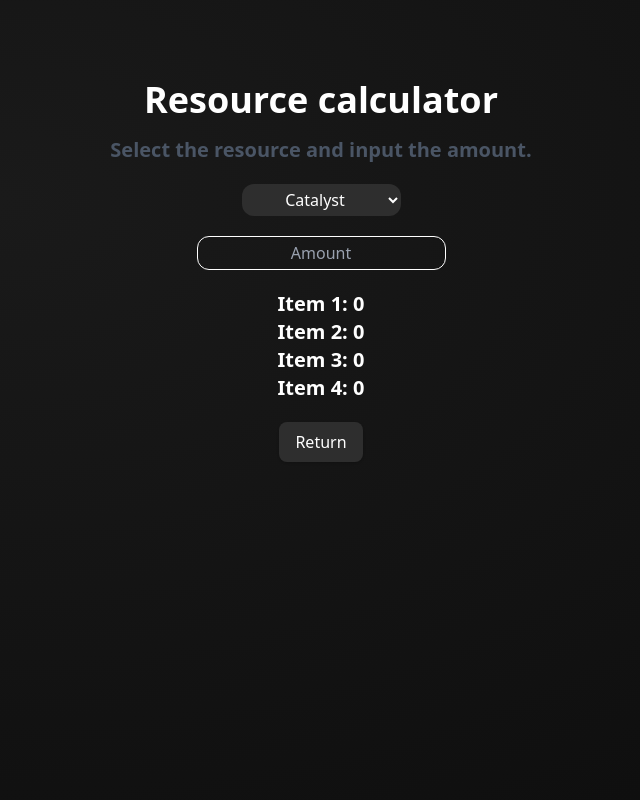
After one commit to Paasdag/TFD-Helper-Website, a Flask app: page /calc/resource_calc in a window 1280 px wide. The commit adds this page. Shown: the whole page, without its empty margins (319-959 px from the left). Run offline with Flask 3, Linux system fonts and the light colour scheme.

Commit message:
Added a resource calculator

```diff
--- a/app.py
+++ b/app.py
@@ -6,7 +6,7 @@ import os
 load_dotenv()
 
 # Development variable is used to run the server locally, turn off to make it run on vercel.
-development = False
+development = True
 app = Flask(__name__)
 
 SECRET_KEY = os.environ.get("secret_key")
@@ -71,13 +71,10 @@ def user_profile():
     latest = Metric.query.get(1)
     return render_template('dashboard.html', metrics=latest)
 
-@app.route("/calc/catalyst")
+@app.route("/calc/resource_calc")
 def catalystcalc():
-    return render_template("/calc/catalyst.html")
+    return render_template("/calc/resource_calculator.html")
 
-@app.route("/calc/energy_activator")
-def energy_activator_calc():
-    return render_template("/calc/energy_activator.html")
 
 @app.route("/calc")
 def calc_index():
--- /dev/null
+++ b/static/javascript/resource_calculator.js
@@ -0,0 +1,31 @@
+const conversionsMap = {
+  energy_activator: [
+    { name: "Low-carbon Activator", labelId: "value_1", valueId: "value_1", rate: 55 },
+    { name: "Conductive Metallic Foil", labelId: "value_2", valueId: "value_2", rate: 25 },
+    { name: "Heat-plasma Battery", labelId: "value_3", valueId: "value_3", rate: 55 },
+    { name: "Polyatomic Ion Particle", labelId: "value_4", valueId: "value_4", rate: 72 }
+  ],
+  catalyst: [
+    { name: "Murky Energy Residue", labelId: "name_1", valueId: "value_1", rate: 8 },
+    { name: "Macromolecule Biogel", labelId: "name_2", valueId: "value_2", rate: 22 },
+    { name: "Mixed Energy Residue", labelId: "name_3", valueId: "value_3", rate: 8 },
+    { name: "Advanced Neural Circut", labelId: "name_4", valueId: "value_4", rate: 18 }
+  ]
+}
+
+function calculate() {
+    const selectedPage = document.getElementById("conversion_selector").value
+    const inputValue = parseInt(document.getElementById("input_value").value)
+    if (isNaN(inputValue) || inputValue < 0) return
+
+    const conversion = conversionsMap[selectedPage]
+    if (!conversion) return
+
+    for (const { name, labelId, valueId, rate } of conversion) {
+      const labelElem = document.getElementById(labelId)
+      if (labelElem) labelElem.innerText = name
+
+      const valueElem = document.getElementById(valueId)
+      if (valueElem) valueElem.innerText = inputValue * rate
+    }
+}
--- /dev/null
+++ b/templates/calc/resource_calculator.html
@@ -0,0 +1,32 @@
+<!DOCTYPE html>
+<html lang="en">
+<head>
+    <meta charset="UTF-8">
+    <meta name="viewport" content="width=device-width, initial-scale=1.0">
+    <title>TFD Helper</title>
+    <script src="https://cdn.jsdelivr.net/npm/@tailwindcss/browser@4"></script>
+    <script src="/static/javascript/resource_calculator.js"></script>
+</head>
+<body class="bg-radial-[at_25%_25%] from-[#1A1A1A] to-[#0D0D0D] min-h-screen text-white">
+    <main class="items-center flex flex-col text-center">
+        <h1 class="text-4xl font-bold mt-20 text-white">Resource calculator</h1>
+        <h2 class="text-xl font-semibold mt-4 text-gray-600">Select the resource and input the amount.</h2>
+        <select id="conversion_selector" onchange="calculate()" class="mt-5 px-2 py-1 rounded-xl bg-[#2E2E2E] text-white text-center">
+            <option value="energy_activator">Energy activator</option>
+            <option value="catalyst" selected>Catalyst</option>
+        </select>
+        <input type="text" oninput="calculate()" id="input_value" placeholder="Amount" class="px-2 py-1 text-center mt-5 border border-white rounded-xl text-white placeholder-gray-400 focus:outline-none focus:ring-1 focus:ring-white hover:ring-1 hover:ring-white"/>
+
+        <div class="mt-5 gap-2 font-semibold text-xl">
+            <p><span id="name_1">Item 1</span>: <span id="value_1">0</span></p>
+            <p><span id="name_2">Item 2</span>: <span id="value_2">0</span></p>
+            <p><span id="name_3">Item 3</span>: <span id="value_3">0</span></p>
+            <p><span id="name_4">Item 4</span>: <span id="value_4">0</span></p>
+        </div>
+
+        <button onclick="history.back()" class="cursor-pointer bg-[#2E2E2E] px-4 py-2 rounded-lg text-white font-medium shadow hover:bg-[#444444] transition text-center hover:scale-105 mt-5">
+            Return
+        </button>
+    </main>
+</body>
+</html>
```
Also changed, not shown: static/javascript/catalyst.js (deleted, +0 -18 lines), static/javascript/energy_activator.js (deleted, +0 -18 lines), templates/calc/calc_index.html (+0 -7 lines), templates/calc/catalyst.html (deleted, +0 -25 lines), templates/calc/energy_activator.html (deleted, +0 -25 lines).
